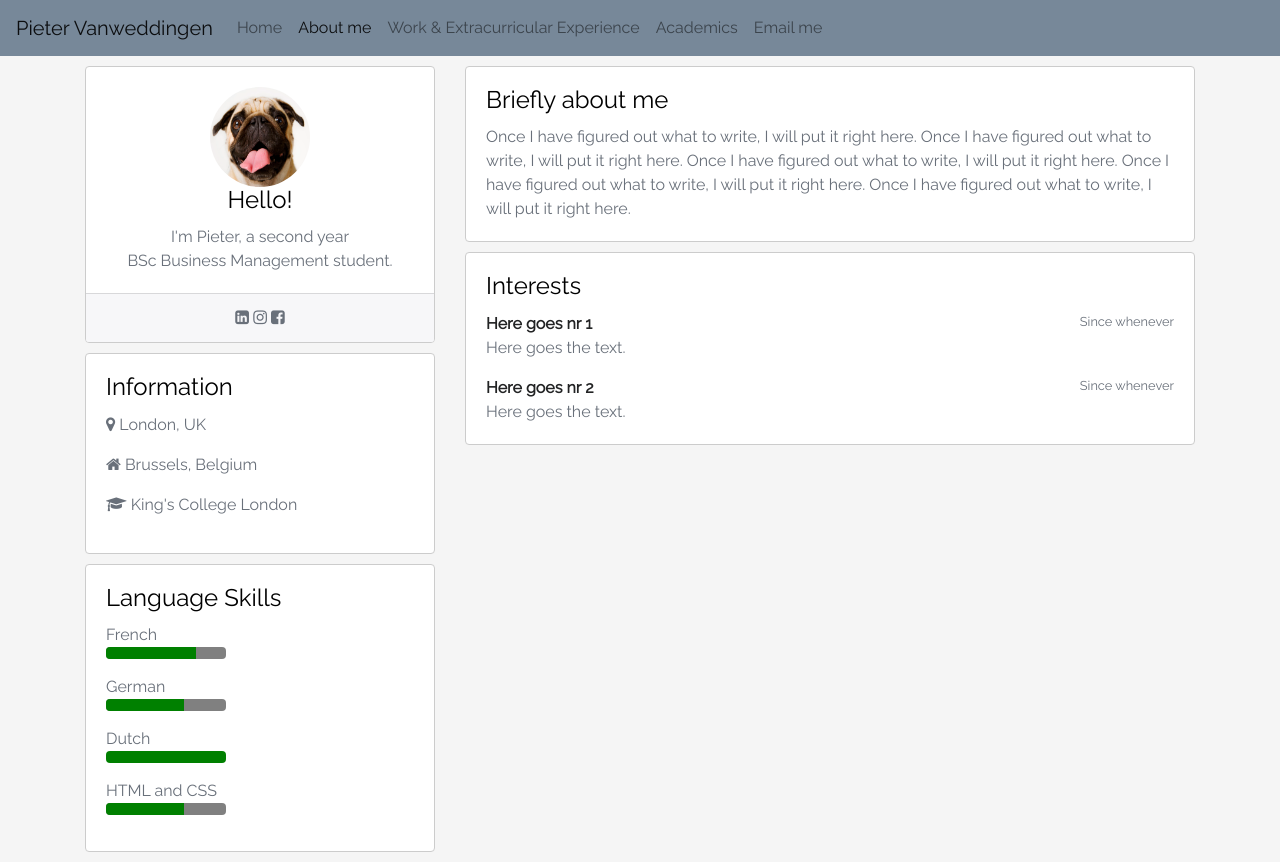
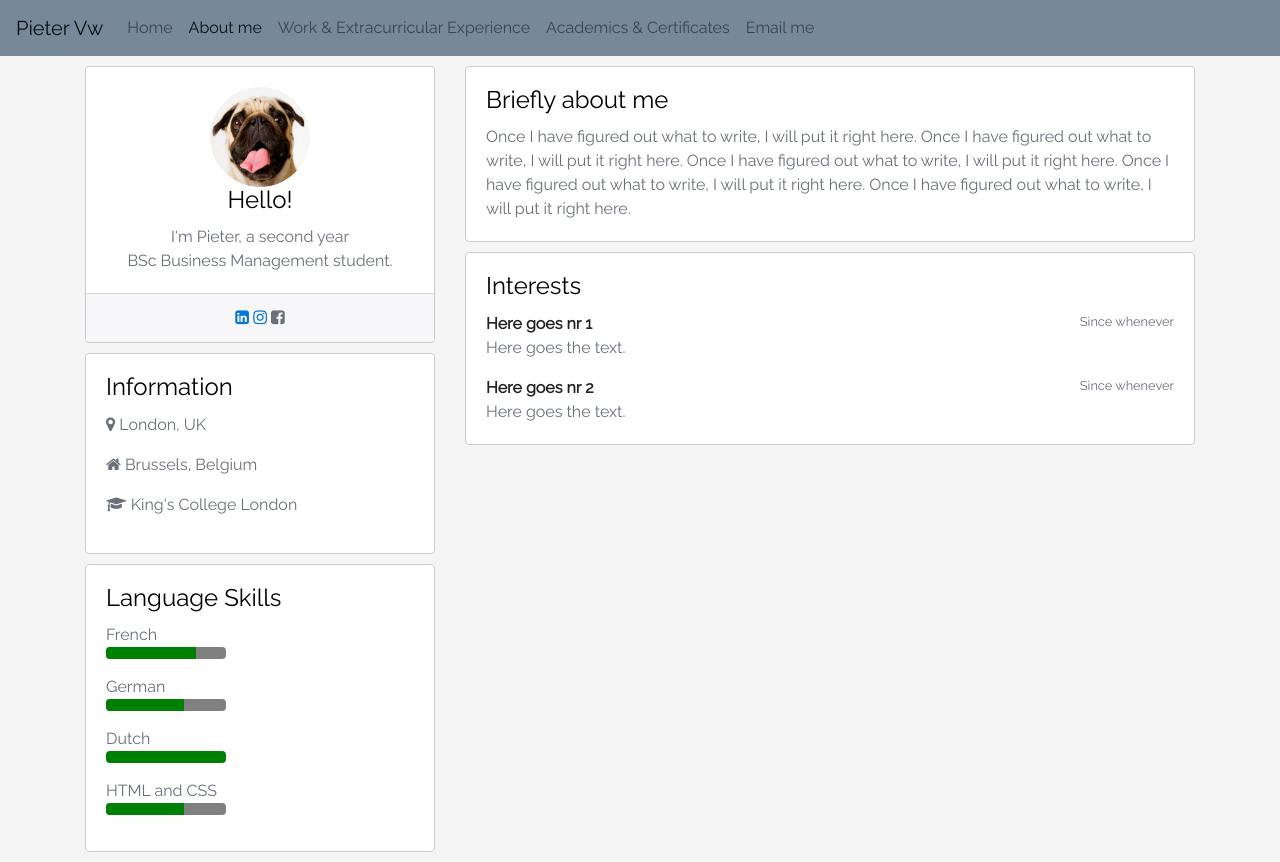
Before and after one commit to pvw199/pvw199.github.io, a plain HTML site: page aboutme.html in a window 1280 px wide. Drawn offline with nearby package versions, Linux system fonts and the light colour scheme.

Commit message:
FIFTH COMMIT

```diff
--- a/aboutme.html
+++ b/aboutme.html
@@ -1,6 +1,6 @@
 <html>
   <head>
-    <title>Pieter Vanweddingen</title>
+    <title>Pieter Vw</title>
     <meta name="viewport" content="width=device-width, initial-scale=1, shrink-to-fit=no">
     <link rel="stylesheet" href="https://maxcdn.bootstrapcdn.com/bootstrap/4.0.0-alpha.6/css/bootstrap.min.css">
     <link rel="stylesheet" href="https://maxcdn.bootstrapcdn.com/font-awesome/4.4.0/css/font-awesome.min.css">
@@ -12,7 +12,7 @@
   		<button class="navbar-toggler navbar-toggler-right" type="button" data-toggle="collapse" data-target="#navbarNav" aria-controls="navbarNav" aria-expanded="false" aria-label="Toggle navigation">
     		<span class="navbar-toggler-icon"></span>
   		</button>
-  		<a class="navbar-brand" href="#">Pieter Vanweddingen</a>
+  		<a class="navbar-brand" href="#">Pieter Vw</a>
   		<div class="collapse navbar-collapse" id="navbarNav">
     		<ul class="navbar-nav">
       			<li class="nav-item">
@@ -24,10 +24,10 @@
         			<a class="nav-link" href="experience.html">Work & Extracurricular Experience</a>
       			</li>
       			<li class="nav-item">
-        			<a class="nav-link" href="academics.html">Academics</a>
+        			<a class="nav-link" href="academics.html">Academics & Certificates</a>
       			</li>
       			<li class="nav-item">
-        			<a class="nav-link" href="mailto:pieter.vanweddingen@hotmail.com">Email me</a>
+        			<a class="nav-link" href="mailto:pieterv001@hotmail.com">Email me</a>
       			</li>
     		</ul>
   		</div>
@@ -47,10 +47,10 @@
                 </p>
         			</div>
         			<div class="card-footer">
-        				<a>
-                			<i class="fa fa-linkedin-square"></i>
+                    <a href="https://uk.linkedin.com/in/pieter-vanweddingen-65216aa2">
+                      <i class="fa fa-linkedin-square"></i>
               			</a>
-              			<a>
+                    <a href="https://www.instagram.com/pvw199/">
                 			<i class="fa fa-instagram"></i>
               			</a>
               			<a>
```
Also changed, not shown: academics.html (+4 -4 lines), experience.html (+4 -4 lines), index.html (+5 -5 lines).
